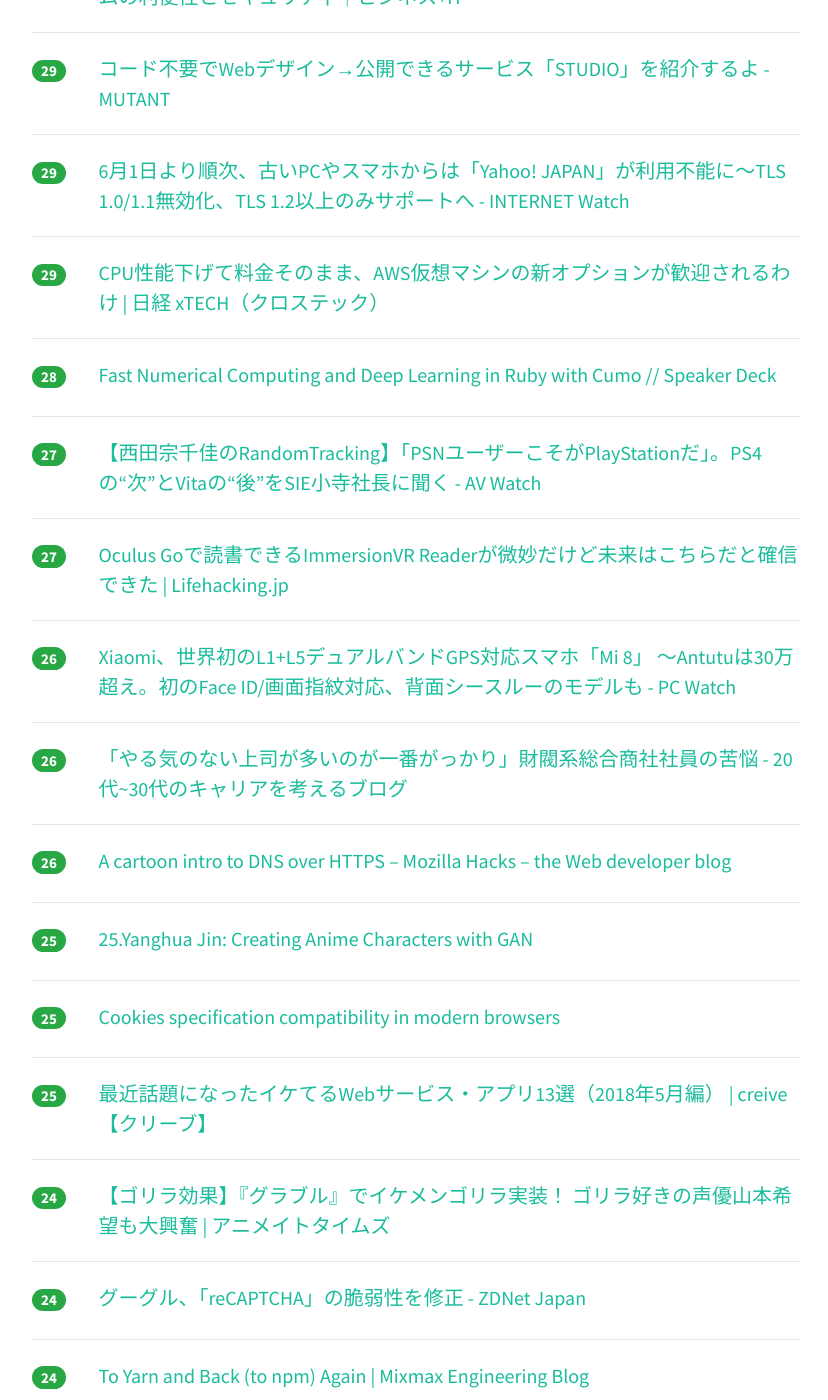
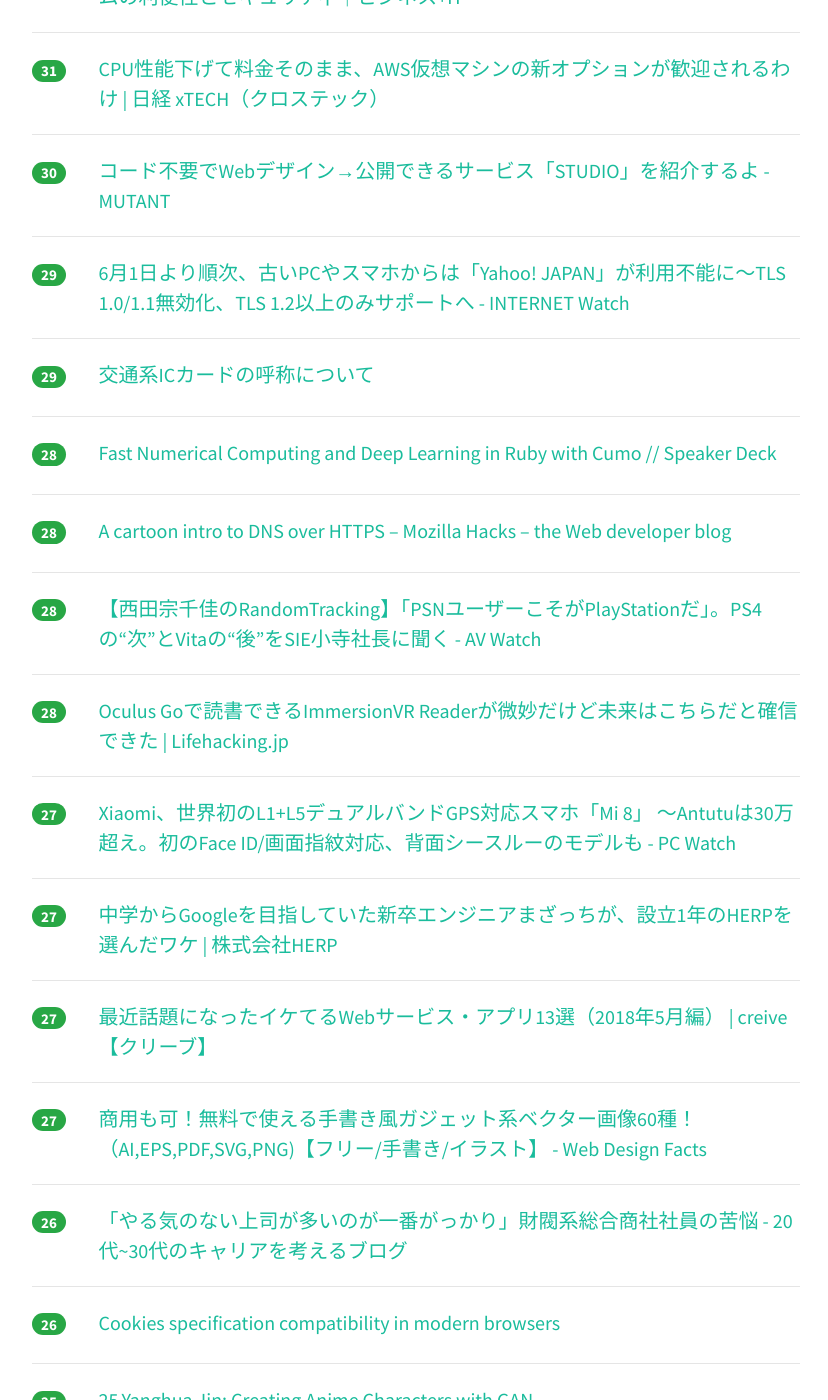
Before and after one commit to yatta47/hatena-matome-site, a Jekyll site: the page built from _posts/2018-06-01-hatena.md, in a window 1280 px wide and 1400 px high, scrolled down 3260 px. Shown: the whole window, without its empty margins (224-1052 px from the left). Built offline with Jekyll 4.4.1, drawn with Linux system fonts in a browser that asks for light colours; nearby versions of some CDN libraries; some of the changed text lies outside the part shown.

Commit message:
Updated 2018-06-01

```diff
--- a/_posts/2018-06-01-hatena.md
+++ b/_posts/2018-06-01-hatena.md
@@ -1,63 +1,68 @@
 ---
 layout: post
 title:  "2018-06-01 はてぶIT"
-date:   2018-06-01 22:00:59
+date:   2018-06-01 23:01:37
 tags: [it-hotentry]
 ---
-59 件のデータあり
+61 件のデータあり
 
 <hr><div class="row">
-<div class="col-1"><span class="badge badge-pill badge-success h2">515</span></div>
+<div class="col-1"><span class="badge badge-pill badge-success h2">520</span></div>
 <div class="col-11"><a href='http://mizchi.hatenablog.com/entry/2018/05/31/233220' target='_blank'>最近のフロントエンドのエディタ事情 - mizchi's blog</a></div>
 </div>
 <hr>
 <div class="row">
-<div class="col-1"><span class="badge badge-pill badge-success h2">386</span></div>
+<div class="col-1"><span class="badge badge-pill badge-success h2">418</span></div>
+<div class="col-11"><a href='http://www.itmedia.co.jp/news/articles/1806/01/news080.html' target='_blank'>みずほ銀、9日からシステム移行　「世界最大級のプロジェクト」　ATMやネットバンクに臨時休止日 (1/2) - ITmedia NEWS</a></div>
+</div>
+<hr>
+<div class="row">
+<div class="col-1"><span class="badge badge-pill badge-success h2">403</span></div>
 <div class="col-11"><a href='http://www.itmedia.co.jp/news/articles/1806/01/news010.html' target='_blank'>“危機意識”で団結したアダルトコミック業界　「読み放題」実現のワケ (1/3) - ITmedia NEWS</a></div>
 </div>
 <hr>
 <div class="row">
-<div class="col-1"><span class="badge badge-pill badge-success h2">380</span></div>
-<div class="col-11"><a href='http://www.itmedia.co.jp/news/articles/1806/01/news080.html' target='_blank'>みずほ銀、9日からシステム移行　「世界最大級のプロジェクト」　ATMやネットバンクに臨時休止日 (1/2) - ITmedia NEWS</a></div>
-</div>
-<hr>
-<div class="row">
-<div class="col-1"><span class="badge badge-pill badge-success h2">293</span></div>
+<div class="col-1"><span class="badge badge-pill badge-success h2">309</span></div>
 <div class="col-11"><a href='https://togetter.com/li/1232781' target='_blank'>ポケモン金銀の開発中ROMが流出し、没ポケモンが大量に発掘される。多数のベイビィポケモンやポンデライオンも？ - Togetter</a></div>
 </div>
 <hr>
 <div class="row">
-<div class="col-1"><span class="badge badge-pill badge-success h2">204</span></div>
+<div class="col-1"><span class="badge badge-pill badge-success h2">211</span></div>
 <div class="col-11"><a href='http://vexus2.hatenablog.jp/entry/manga-village' target='_blank'>漫画ビレッジっていうWebサービスを作った - PhpStormと僕</a></div>
 </div>
 <hr>
 <div class="row">
-<div class="col-1"><span class="badge badge-pill badge-success h2">140</span></div>
+<div class="col-1"><span class="badge badge-pill badge-success h2">157</span></div>
 <div class="col-11"><a href='https://www.buzzfeed.com/jp/kotahatachi/debunk-jisseki' target='_blank'>「安倍首相の実績」のデマ画像広がる 「こんな首相を支持するなんて」とSNSで拡散</a></div>
 </div>
 <hr>
 <div class="row">
-<div class="col-1"><span class="badge badge-pill badge-success h2">85</span></div>
+<div class="col-1"><span class="badge badge-pill badge-success h2">89</span></div>
 <div class="col-11"><a href='https://qiita.com/c18t/items/f3a911ef01f124071c95' target='_blank'>Dockerfileを書くときに気をつけていること10選</a></div>
 </div>
 <hr>
 <div class="row">
-<div class="col-1"><span class="badge badge-pill badge-success h2">82</span></div>
+<div class="col-1"><span class="badge badge-pill badge-success h2">86</span></div>
 <div class="col-11"><a href='https://www.publickey1.jp/blog/18/dramddr4intel_optane_dc_persistent_memory2019.html' target='_blank'>インテル、DRAMと同じDDR4スロットに挿せる不揮発性メモリ「Intel Optane DC persistent memory」サンプル出荷開始、2019年に本格出荷へ － Publickey</a></div>
 </div>
 <hr>
 <div class="row">
-<div class="col-1"><span class="badge badge-pill badge-success h2">81</span></div>
+<div class="col-1"><span class="badge badge-pill badge-success h2">84</span></div>
 <div class="col-11"><a href='https://dev.classmethod.jp/cloud/sugano-042-iam-best-practices/' target='_blank'>AWS を安全に使うために（IAM のベストプラクティス） ｜ Developers.IO</a></div>
 </div>
 <hr>
 <div class="row">
-<div class="col-1"><span class="badge badge-pill badge-success h2">75</span></div>
+<div class="col-1"><span class="badge badge-pill badge-success h2">84</span></div>
+<div class="col-11"><a href='https://internet.watch.impress.co.jp/docs/news/1125180.html' target='_blank'>タチコマたちが並列化してサイバー攻撃に対応するソフト無償配布、「WarpDrive」プロジェクトが実証実験 - INTERNET Watch</a></div>
+</div>
+<hr>
+<div class="row">
+<div class="col-1"><span class="badge badge-pill badge-success h2">77</span></div>
 <div class="col-11"><a href='http://gihyo.jp/dev/serial/01/continue-power' target='_blank'>継続は力なり―大器晩成エンジニアを目指して：連載｜gihyo.jp … 技術評論社</a></div>
 </div>
 <hr>
 <div class="row">
-<div class="col-1"><span class="badge badge-pill badge-success h2">73</span></div>
+<div class="col-1"><span class="badge badge-pill badge-success h2">75</span></div>
 <div class="col-11"><a href='https://anond.hatelabo.jp/20180601103051' target='_blank'>歴史上の戦いを地図にプロットして年代や指揮官ごとに表示できるやつ</a></div>
 </div>
 <hr>
@@ -68,32 +73,27 @@ tags: [it-hotentry]
 <hr>
 <div class="row">
 <div class="col-1"><span class="badge badge-pill badge-success h2">60</span></div>
-<div class="col-11"><a href='https://internet.watch.impress.co.jp/docs/news/1125180.html' target='_blank'>タチコマたちが並列化してサイバー攻撃に対応するソフト無償配布、「WarpDrive」プロジェクトが実証実験 - INTERNET Watch</a></div>
-</div>
-<hr>
-<div class="row">
-<div class="col-1"><span class="badge badge-pill badge-success h2">59</span></div>
 <div class="col-11"><a href='http://blog.okazuki.jp/entry/2018/06/01/091226' target='_blank'>今風の開発環境を整えるぞ！！github に CircleCI に Jira だ！？→それ VSTS でも出来るよ！ - かずきのBlog@hatena</a></div>
 </div>
 <hr>
 <div class="row">
-<div class="col-1"><span class="badge badge-pill badge-success h2">55</span></div>
+<div class="col-1"><span class="badge badge-pill badge-success h2">56</span></div>
 <div class="col-11"><a href='http://tech.nikkeibp.co.jp/atcl/nxt/column/18/00001/00552/' target='_blank'>Windows 10でNASにつながらないトラブル続出、原因はついに無効化されたプロトコル | 日経 xTECH（クロステック）</a></div>
 </div>
 <hr>
 <div class="row">
-<div class="col-1"><span class="badge badge-pill badge-success h2">52</span></div>
+<div class="col-1"><span class="badge badge-pill badge-success h2">53</span></div>
 <div class="col-11"><a href='https://qiita.com/wadadon/items/8cfd5b05283ccdc0147b' target='_blank'>ディープラーニングでモーガン・フリーマンとココナッツチョコレートを識別してみる</a></div>
 </div>
 <hr>
 <div class="row">
-<div class="col-1"><span class="badge badge-pill badge-success h2">50</span></div>
-<div class="col-11"><a href='http://techlife.cookpad.com/entry/2018/06/01/113000' target='_blank'>iOSアプリの大規模なCustom URL Schemeを支える技術 - クックパッド開発者ブログ</a></div>
+<div class="col-1"><span class="badge badge-pill badge-success h2">52</span></div>
+<div class="col-11"><a href='https://builderscon.io/tokyo/2018/session/0b61823f-0e9e-4d73-84ad-945796a53159' target='_blank'>なぜエンジニアはパフォーマンス計測しないのか - builderscon tokyo 2018</a></div>
 </div>
 <hr>
 <div class="row">
-<div class="col-1"><span class="badge badge-pill badge-success h2">49</span></div>
-<div class="col-11"><a href='https://builderscon.io/tokyo/2018/session/0b61823f-0e9e-4d73-84ad-945796a53159' target='_blank'>なぜエンジニアはパフォーマンス計測しないのか - builderscon tokyo 2018</a></div>
+<div class="col-1"><span class="badge badge-pill badge-success h2">51</span></div>
+<div class="col-11"><a href='http://techlife.cookpad.com/entry/2018/06/01/113000' target='_blank'>iOSアプリの大規模なCustom URL Schemeを支える技術 - クックパッド開発者ブログ</a></div>
 </div>
 <hr>
 <div class="row">
@@ -102,22 +102,22 @@ tags: [it-hotentry]
 </div>
 <hr>
 <div class="row">
+<div class="col-1"><span class="badge badge-pill badge-success h2">48</span></div>
+<div class="col-11"><a href='https://tevere.cc/' target='_blank'>Tevere war map</a></div>
+</div>
+<hr>
+<div class="row">
 <div class="col-1"><span class="badge badge-pill badge-success h2">46</span></div>
 <div class="col-11"><a href='https://developers.cyberagent.co.jp/blog/archives/16009/' target='_blank'>「これ危ない設定じゃないでしょうか」とヒアリングするための仕組み @AWS Summit Tokyo 2018</a></div>
 </div>
 <hr>
 <div class="row">
-<div class="col-1"><span class="badge badge-pill badge-success h2">44</span></div>
+<div class="col-1"><span class="badge badge-pill badge-success h2">45</span></div>
 <div class="col-11"><a href='https://gigazine.net/news/20180601-evening-standard-google-uber/' target='_blank'>新聞社が4億円以上を受け取りGoogleやUberにとって有利な記事を書くような契約をしていたことが明らかに - GIGAZINE</a></div>
 </div>
 <hr>
 <div class="row">
 <div class="col-1"><span class="badge badge-pill badge-success h2">44</span></div>
-<div class="col-11"><a href='https://tevere.cc/' target='_blank'>Tevere war map</a></div>
-</div>
-<hr>
-<div class="row">
-<div class="col-1"><span class="badge badge-pill badge-success h2">42</span></div>
 <div class="col-11"><a href='http://blog.btrax.com/jp/2018/06/01/retail-store-startup/' target='_blank'>小売業界の敵はAmazonではない? これからの小売が知っておくべき課題 | freshtrax | デザイン会社 btrax ブログ</a></div>
 </div>
 <hr>
@@ -127,42 +127,47 @@ tags: [it-hotentry]
 </div>
 <hr>
 <div class="row">
+<div class="col-1"><span class="badge badge-pill badge-success h2">41</span></div>
+<div class="col-11"><a href='https://pc.watch.impress.co.jp/docs/column/kaigai/1125098.html' target='_blank'>【後藤弘茂のWeekly海外ニュース】Arm、Skylakeの性能の90%に迫るCPUコア「Cortex-A76」 - PC Watch</a></div>
+</div>
+<hr>
+<div class="row">
 <div class="col-1"><span class="badge badge-pill badge-success h2">40</span></div>
 <div class="col-11"><a href='https://speakerdeck.com/mrkn/deep-learning-programming-on-ruby' target='_blank'>Deep Learning Programming on Ruby // Speaker Deck</a></div>
 </div>
 <hr>
 <div class="row">
-<div class="col-1"><span class="badge badge-pill badge-success h2">39</span></div>
-<div class="col-11"><a href='https://pc.watch.impress.co.jp/docs/column/kaigai/1125098.html' target='_blank'>【後藤弘茂のWeekly海外ニュース】Arm、Skylakeの性能の90%に迫るCPUコア「Cortex-A76」 - PC Watch</a></div>
+<div class="col-1"><span class="badge badge-pill badge-success h2">38</span></div>
+<div class="col-11"><a href='https://blogs.msdn.microsoft.com/typescript/2018/05/31/announcing-typescript-2-9/' target='_blank'>Announcing TypeScript 2.9 | TypeScript</a></div>
 </div>
 <hr>
 <div class="row">
 <div class="col-1"><span class="badge badge-pill badge-success h2">37</span></div>
-<div class="col-11"><a href='https://blogs.msdn.microsoft.com/typescript/2018/05/31/announcing-typescript-2-9/' target='_blank'>Announcing TypeScript 2.9 | TypeScript</a></div>
-</div>
-<hr>
-<div class="row">
-<div class="col-1"><span class="badge badge-pill badge-success h2">36</span></div>
 <div class="col-11"><a href='http://www.itmedia.co.jp/news/articles/1805/31/news131.html' target='_blank'>スピーカーで音を鳴らすだけでPCがクラッシュ　「ブルーノート」攻撃に注意 - ITmedia NEWS</a></div>
 </div>
 <hr>
 <div class="row">
-<div class="col-1"><span class="badge badge-pill badge-success h2">34</span></div>
+<div class="col-1"><span class="badge badge-pill badge-success h2">35</span></div>
 <div class="col-11"><a href='https://gigazine.net/news/20180531-google-launch-solar-power-service/' target='_blank'>「自宅にソーラーパネルを設置するべきか」を色で教えてくれるGoogleの「Project Sunroof」が世界に拡大中 - GIGAZINE</a></div>
 </div>
 <hr>
 <div class="row">
-<div class="col-1"><span class="badge badge-pill badge-success h2">32</span></div>
+<div class="col-1"><span class="badge badge-pill badge-success h2">35</span></div>
 <div class="col-11"><a href='https://pc.watch.impress.co.jp/docs/column/config/1125068.html' target='_blank'>【山田祥平のRe:config.sys】モバイラーの荷物はなぜこれほど多いのか - PC Watch</a></div>
 </div>
 <hr>
 <div class="row">
-<div class="col-1"><span class="badge badge-pill badge-success h2">30</span></div>
+<div class="col-1"><span class="badge badge-pill badge-success h2">32</span></div>
 <div class="col-11"><a href='https://www.sbbit.jp/article/cont1/34975' target='_blank'>ヤフーがパスワード廃止、人類はパスワードから解放されるか？ SMSワンタイムの利便性とセキュリティ｜ビジネス+IT</a></div>
 </div>
 <hr>
 <div class="row">
-<div class="col-1"><span class="badge badge-pill badge-success h2">29</span></div>
+<div class="col-1"><span class="badge badge-pill badge-success h2">31</span></div>
+<div class="col-11"><a href='http://tech.nikkeibp.co.jp/atcl/nxt/column/18/00139/052300017/' target='_blank'>CPU性能下げて料金そのまま、AWS仮想マシンの新オプションが歓迎されるわけ | 日経 xTECH（クロステック）</a></div>
+</div>
+<hr>
+<div class="row">
+<div class="col-1"><span class="badge badge-pill badge-success h2">30</span></div>
 <div class="col-11"><a href='http://www.mutant-tetsu.com/entry/studio' target='_blank'>コード不要でWebデザイン→公開できるサービス「STUDIO」を紹介するよ - MUTANT</a></div>
 </div>
 <hr>
@@ -173,7 +178,7 @@ tags: [it-hotentry]
 <hr>
 <div class="row">
 <div class="col-1"><span class="badge badge-pill badge-success h2">29</span></div>
-<div class="col-11"><a href='http://tech.nikkeibp.co.jp/atcl/nxt/column/18/00139/052300017/' target='_blank'>CPU性能下げて料金そのまま、AWS仮想マシンの新オプションが歓迎されるわけ | 日経 xTECH（クロステック）</a></div>
+<div class="col-11"><a href='https://anond.hatelabo.jp/20180601002402' target='_blank'>交通系ICカードの呼称について</a></div>
 </div>
 <hr>
 <div class="row">
@@ -182,18 +187,38 @@ tags: [it-hotentry]
 </div>
 <hr>
 <div class="row">
-<div class="col-1"><span class="badge badge-pill badge-success h2">27</span></div>
+<div class="col-1"><span class="badge badge-pill badge-success h2">28</span></div>
+<div class="col-11"><a href='https://hacks.mozilla.org/2018/05/a-cartoon-intro-to-dns-over-https/' target='_blank'>A cartoon intro to DNS over HTTPS – Mozilla Hacks – the Web developer blog</a></div>
+</div>
+<hr>
+<div class="row">
+<div class="col-1"><span class="badge badge-pill badge-success h2">28</span></div>
 <div class="col-11"><a href='https://av.watch.impress.co.jp/docs/series/rt/1124557.html' target='_blank'>【西田宗千佳のRandomTracking】「PSNユーザーこそがPlayStationだ」。PS4の“次”とVitaの“後”をSIE小寺社長に聞く - AV Watch</a></div>
 </div>
 <hr>
 <div class="row">
-<div class="col-1"><span class="badge badge-pill badge-success h2">27</span></div>
+<div class="col-1"><span class="badge badge-pill badge-success h2">28</span></div>
 <div class="col-11"><a href='https://lifehacking.jp/2018/06/immersion-vr-reader/' target='_blank'>Oculus Goで読書できるImmersionVR Readerが微妙だけど未来はこちらだと確信できた | Lifehacking.jp</a></div>
 </div>
 <hr>
 <div class="row">
-<div class="col-1"><span class="badge badge-pill badge-success h2">26</span></div>
+<div class="col-1"><span class="badge badge-pill badge-success h2">27</span></div>
 <div class="col-11"><a href='https://pc.watch.impress.co.jp/docs/news/1124989.html' target='_blank'>Xiaomi、世界初のL1+L5デュアルバンドGPS対応スマホ「Mi 8」 ～Antutuは30万超え。初のFace ID/画面指紋対応、背面シースルーのモデルも - PC Watch</a></div>
+</div>
+<hr>
+<div class="row">
+<div class="col-1"><span class="badge badge-pill badge-success h2">27</span></div>
+<div class="col-11"><a href='https://www.wantedly.com/companies/herp/post_articles/120921' target='_blank'>中学からGoogleを目指していた新卒エンジニアまざっちが、設立1年のHERPを選んだワケ | 株式会社HERP</a></div>
+</div>
+<hr>
+<div class="row">
+<div class="col-1"><span class="badge badge-pill badge-success h2">27</span></div>
+<div class="col-11"><a href='https://creive.me/archives/12720/' target='_blank'>最近話題になったイケてるWebサービス・アプリ13選（2018年5月編） | creive【クリーブ】</a></div>
+</div>
+<hr>
+<div class="row">
+<div class="col-1"><span class="badge badge-pill badge-success h2">27</span></div>
+<div class="col-11"><a href='http://www.webdesignfacts.net/entry/geek-vector-iillust' target='_blank'>商用も可！無料で使える手書き風ガジェット系ベクター画像60種！（AI,EPS,PDF,SVG,PNG)【フリー/手書き/イラスト】 - Web Design Facts</a></div>
 </div>
 <hr>
 <div class="row">
@@ -203,22 +228,12 @@ tags: [it-hotentry]
 <hr>
 <div class="row">
 <div class="col-1"><span class="badge badge-pill badge-success h2">26</span></div>
-<div class="col-11"><a href='https://hacks.mozilla.org/2018/05/a-cartoon-intro-to-dns-over-https/' target='_blank'>A cartoon intro to DNS over HTTPS – Mozilla Hacks – the Web developer blog</a></div>
+<div class="col-11"><a href='http://inikulin.github.io/cookie-compat/' target='_blank'>Cookies specification compatibility in modern browsers</a></div>
 </div>
 <hr>
 <div class="row">
 <div class="col-1"><span class="badge badge-pill badge-success h2">25</span></div>
 <div class="col-11"><a href='http://www.youtube.com/watch?v=UDT_2lHv8o8' target='_blank'>25.Yanghua Jin: Creating Anime Characters with GAN</a></div>
-</div>
-<hr>
-<div class="row">
-<div class="col-1"><span class="badge badge-pill badge-success h2">25</span></div>
-<div class="col-11"><a href='http://inikulin.github.io/cookie-compat/' target='_blank'>Cookies specification compatibility in modern browsers</a></div>
-</div>
-<hr>
-<div class="row">
-<div class="col-1"><span class="badge badge-pill badge-success h2">25</span></div>
-<div class="col-11"><a href='https://creive.me/archives/12720/' target='_blank'>最近話題になったイケてるWebサービス・アプリ13選（2018年5月編） | creive【クリーブ】</a></div>
 </div>
 <hr>
 <div class="row">
@@ -237,13 +252,13 @@ tags: [it-hotentry]
 </div>
 <hr>
 <div class="row">
-<div class="col-1"><span class="badge badge-pill badge-success h2">24</span></div>
-<div class="col-11"><a href='https://anond.hatelabo.jp/20180601002402' target='_blank'>交通系ICカードの呼称について</a></div>
+<div class="col-1"><span class="badge badge-pill badge-success h2">23</span></div>
+<div class="col-11"><a href='http://developer.hatenastaff.com/entry/2018/06/01/163229' target='_blank'>ペパボ・はてな技術大会 #4 〜DevOps〜@京都を開催します - Hatena Developer Blog</a></div>
 </div>
 <hr>
 <div class="row">
-<div class="col-1"><span class="badge badge-pill badge-success h2">24</span></div>
-<div class="col-11"><a href='https://www.wantedly.com/companies/herp/post_articles/120921' target='_blank'>中学からGoogleを目指していた新卒エンジニアまざっちが、設立1年のHERPを選んだワケ | 株式会社HERP</a></div>
+<div class="col-1"><span class="badge badge-pill badge-success h2">22</span></div>
+<div class="col-11"><a href='https://togetter.com/li/1232608' target='_blank'>「TwitterやInstagramでの広告で、1度タップしてホームボタンに触れるだけで指紋認証で購入完了となり¥5,500で買わされる非常に悪質なアプリ広告がある」 - Togetter</a></div>
 </div>
 <hr>
 <div class="row">
@@ -252,17 +267,7 @@ tags: [it-hotentry]
 </div>
 <hr>
 <div class="row">
-<div class="col-1"><span class="badge badge-pill badge-success h2">21</span></div>
-<div class="col-11"><a href='http://developer.hatenastaff.com/entry/2018/06/01/163229' target='_blank'>ペパボ・はてな技術大会 #4 〜DevOps〜@京都を開催します - Hatena Developer Blog</a></div>
-</div>
-<hr>
-<div class="row">
 <div class="col-1"><span class="badge badge-pill badge-success h2">20</span></div>
-<div class="col-11"><a href='https://togetter.com/li/1232608' target='_blank'>「TwitterやInstagramでの広告で、1度タップしてホームボタンに触れるだけで指紋認証で購入完了となり¥5,500で買わされる非常に悪質なアプリ広告がある」 - Togetter</a></div>
-</div>
-<hr>
-<div class="row">
-<div class="col-1"><span class="badge badge-pill badge-success h2">19</span></div>
 <div class="col-11"><a href='http://www.atmarkit.co.jp/ait/articles/1806/01/news054.html' target='_blank'>音がHDDを損傷させる――PCをクラッシュさせる音響攻撃の危険をセキュリティ研究者が警告：過去には音波で大きな障害が起きたことも - ＠IT</a></div>
 </div>
 <hr>
@@ -292,8 +297,13 @@ tags: [it-hotentry]
 </div>
 <hr>
 <div class="row">
-<div class="col-1"><span class="badge badge-pill badge-success h2">11</span></div>
+<div class="col-1"><span class="badge badge-pill badge-success h2">12</span></div>
 <div class="col-11"><a href='https://linecorp.com/ja/pr/news/ja/2018/2215' target='_blank'>【LINE Clova】LINEのスマートスピーカーに「Clova Friends mini」が新登場　ドラえもんモデル「Clova Friends mini（ドラえもん）」を6月1日発売 | LINE Corporation | ニュース</a></div>
+</div>
+<hr>
+<div class="row">
+<div class="col-1"><span class="badge badge-pill badge-success h2">12</span></div>
+<div class="col-11"><a href='https://www.buzzfeed.com/jp/seiichirokuchiki/iryoho-kaisei-nukemichi' target='_blank'>ネットの医療情報規制に「抜け道」 SEOが再び悪用される危険性</a></div>
 </div>
 <hr>
 <div class="row">
```
